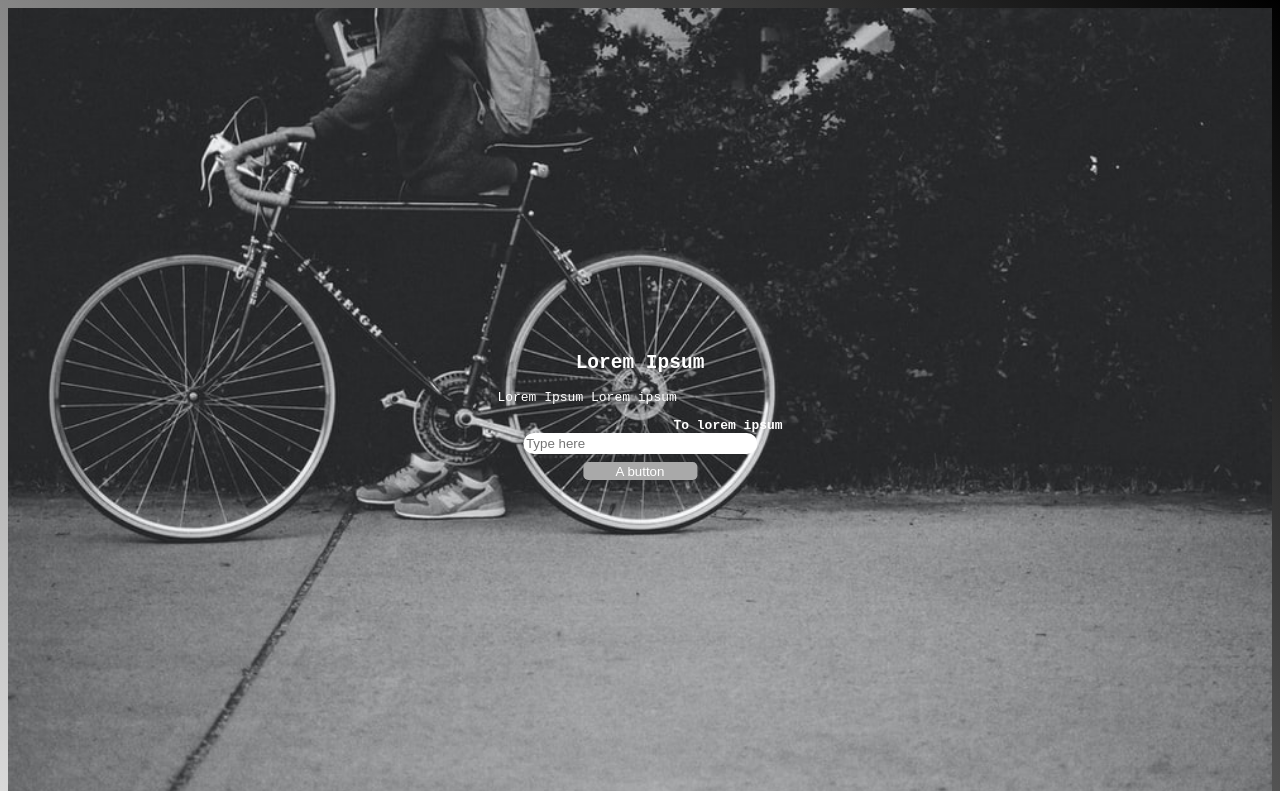
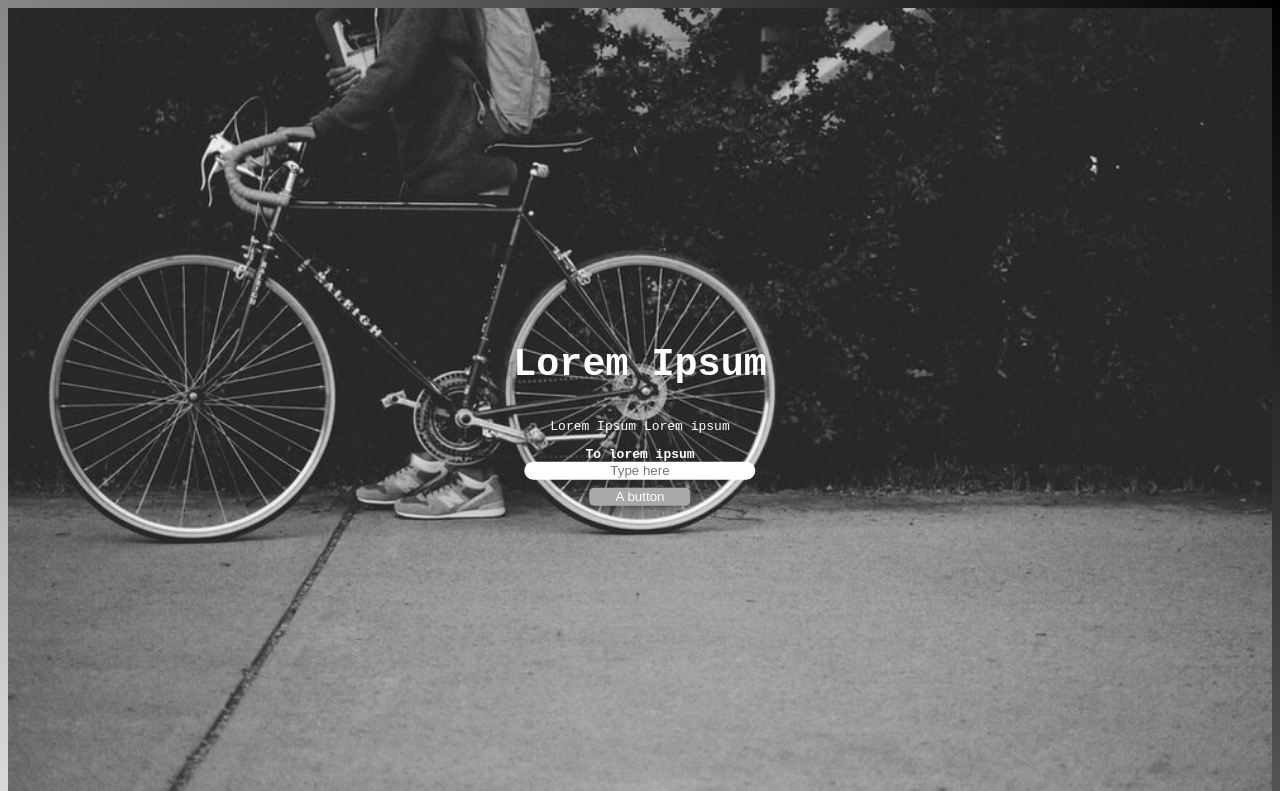
Before and after one commit to umer4986/portfolio.github.io, a plain HTML site: page index.html in a window 1280 px wide. Shown: the top 791 px of the page. Drawn offline with Linux system fonts and the light colour scheme.

Commit message:
Update custom.css

```diff
--- a/custom.css
+++ b/custom.css
@@ -22,26 +22,28 @@ body{
 	top : 50%;
 	left : 50%;
 	transform : translate(-50%,-50%);
+	text-align: center;
 }
 .hero-wrapper h1 {
-	font-siz|e: 2.4rem;
+	font-size: 2.4rem;
 	text-align : center;
 }
 .hero-wrapper span{
 	display: block;
-	margin-left : 11rem;
+	text-align: center;
+}
 
-
-}
 .form-class .form-input-class {
      display : block;
-     width : 80%;
+     width : 90%;
      margin-left: auto;
      margin-right: auto;
      border-radius: 2rem;
      border : none;
-     padding : .18rem;
+     padding : .099rem;
      outline: none;
+     text-align: center;
+
 }
 .form-class button{
 	width: 40%;
```
